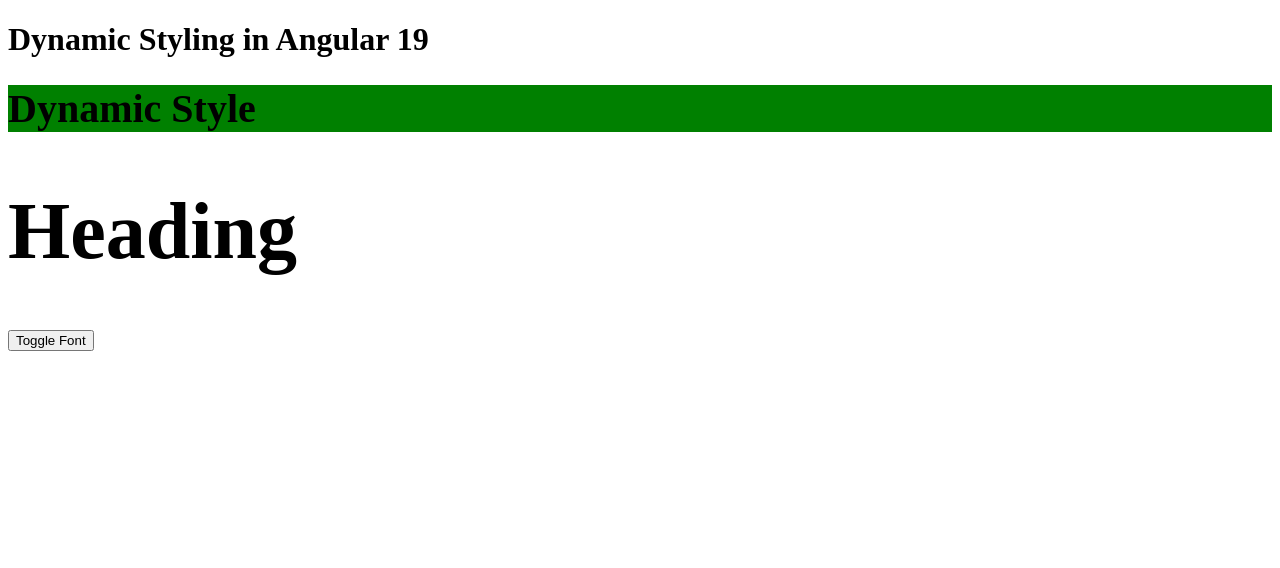
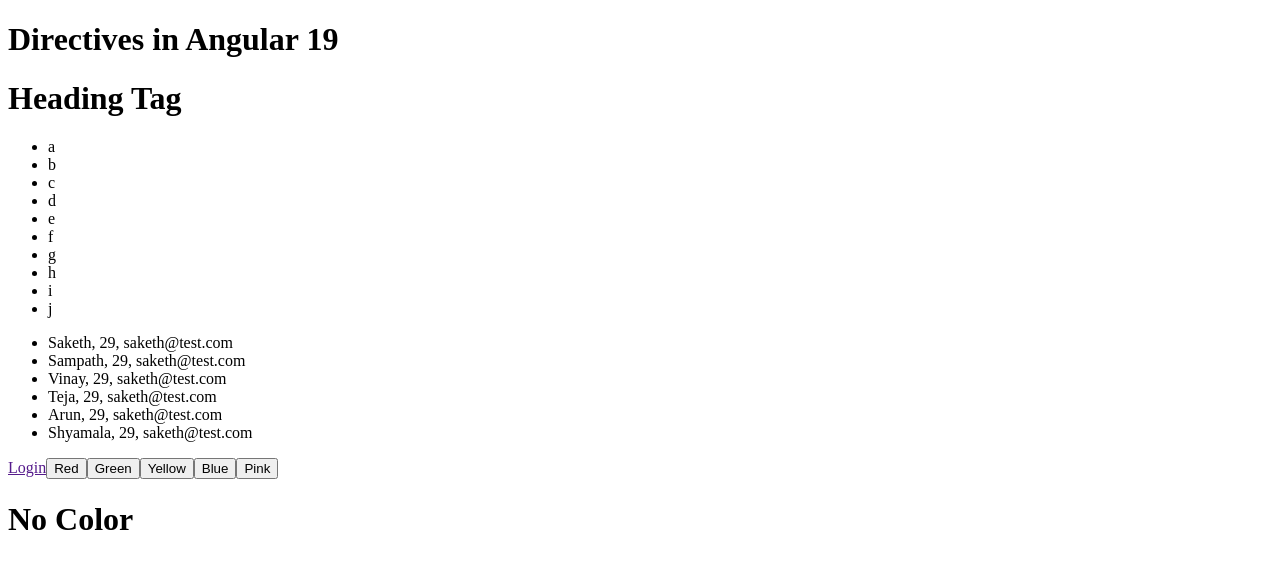
Before and after one commit to SakethSampathVinay/learn-angular, an Angular app: page / in a window 1280 px wide. Shown: the top 568 px of the page. Built offline with nearby package versions, Linux system fonts and the light colour scheme.

Commit message:
Learned Directives

```diff
--- a/src/app/app.component.html
+++ b/src/app/app.component.html
@@ -22,4 +22,6 @@
 
 <!-- <app-todos-application></app-todos-application> -->
 
-<app-dynamic-styling></app-dynamic-styling>
+<!-- <app-dynamic-styling></app-dynamic-styling> -->
+
+<app-directives></app-directives>
--- a/src/app/app.component.ts
+++ b/src/app/app.component.ts
@@ -15,13 +15,14 @@ import { ForLoopContextualComponent } from "./for-loop-contextual/for-loop-conte
 import { TwowayBindingComponent } from "./twoway-binding/twoway-binding.component";
 import { TodosApplicationComponent } from './todos-application/todos-application.component';
 import { DynamicStylingComponent } from "./dynamic-styling/dynamic-styling.component";
+import { DirectivesComponent } from "./directives/directives.component";
 
 @Component({
   selector: 'app-root',
   // imports: [RouterOutlet],
   templateUrl: './app.component.html',
   styleUrl: './app.component.css',
-  imports: [DynamicStylingComponent]
+  imports: [DirectivesComponent]
 })
 export class AppComponent {
   title = 'learn-angular-youtube';
--- /dev/null
+++ b/src/app/directives/directives.component.html
@@ -0,0 +1,40 @@
+<h1>Directives in Angular 19</h1>
+
+<h1 *ngIf="show">Heading Tag</h1>
+
+<ul>
+  <li *ngFor="let student of students">
+    {{ student }}
+  </li>
+</ul>
+
+<ul>
+  <li *ngFor="let student of studentsData">
+    {{ student.name }}, {{ student.age }}, {{ student.email }}
+  </li>
+</ul>
+
+<div *ngIf="login; else elseBlock">
+  <a href="">Logout</a>
+</div>
+
+<ng-template #elseBlock>
+  <a href="">Login</a>
+</ng-template>
+
+<!-- *ngSwitch Directives -->
+
+<button (click)="changeColor('red')">Red</button>
+<button (click)="changeColor('green')">Green</button>
+<button (click)="changeColor('yellow')">Yellow</button>
+<button (click)="changeColor('blue')">Blue</button>
+<button (click)="changeColor('pink')">Pink</button>
+
+<div [ngSwitch]="color">
+  <h1 *ngSwitchCase="'red'" style="background-color: red;">Red</h1>
+  <h1 *ngSwitchCase="'green'" style="background-color: green;">Green</h1>
+  <h1 *ngSwitchCase="'yellow'" style="background-color: yellow;">Yellow</h1>
+  <h1 *ngSwitchCase="'blue'" style="background-color: blue;">Blue</h1>
+  <h1 *ngSwitchCase="'pink'" style="background-color: pink;">Pink</h1>
+  <h1 *ngSwitchDefault="">No Color</h1>
+</div>
--- /dev/null
+++ b/src/app/directives/directives.component.ts
@@ -0,0 +1,53 @@
+import { Component } from '@angular/core';
+import { NgFor, NgIf, NgSwitch, NgSwitchCase, NgSwitchDefault } from '@angular/common';
+@Component({
+  selector: 'app-directives',
+  imports: [NgIf, NgFor, NgSwitch, NgSwitchCase, NgSwitchDefault],
+  templateUrl: './directives.component.html',
+  styleUrl: './directives.component.css',
+})
+export class DirectivesComponent {
+  show = true;
+
+  students = ['a', 'b', 'c', 'd', 'e', 'f', 'g', 'h', 'i', 'j'];
+  studentsData = [
+    {
+      name: 'Saketh',
+      age: '29',
+      email: 'saketh@test.com',
+    },
+    {
+      name: 'Sampath',
+      age: '29',
+      email: 'saketh@test.com',
+    },
+
+    {
+      name: 'Vinay',
+      age: '29',
+      email: 'saketh@test.com',
+    },
+    {
+      name: 'Teja',
+      age: '29',
+      email: 'saketh@test.com',
+    },
+    {
+      name: 'Arun',
+      age: '29',
+      email: 'saketh@test.com',
+    },
+    {
+      name: 'Shyamala',
+      age: '29',
+      email: 'saketh@test.com',
+    },
+  ];
+
+  login = false;
+
+  color = 'black';
+  changeColor(color: string) {
+    this.color = color;
+  }
+}
```
Also changed, not shown: src/app/directives/directives.component.css (added), 1 other file (tests, documents, lock files or other folders).
